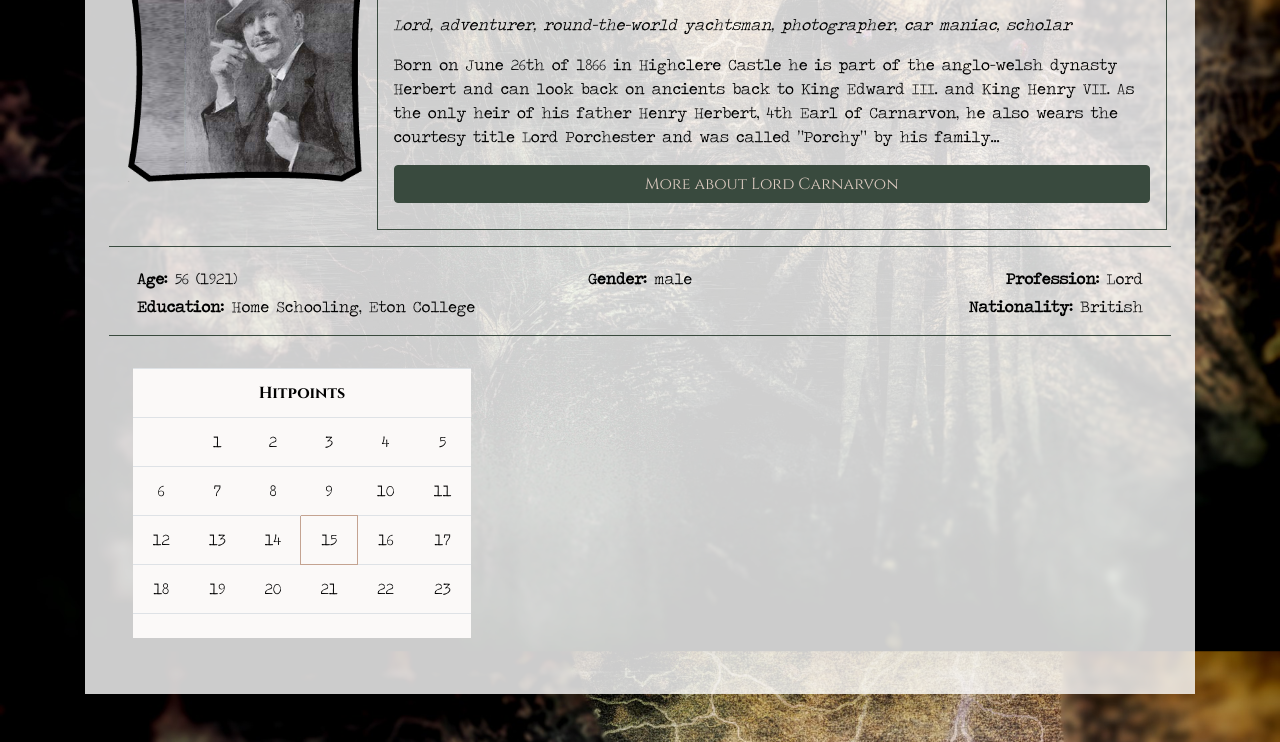
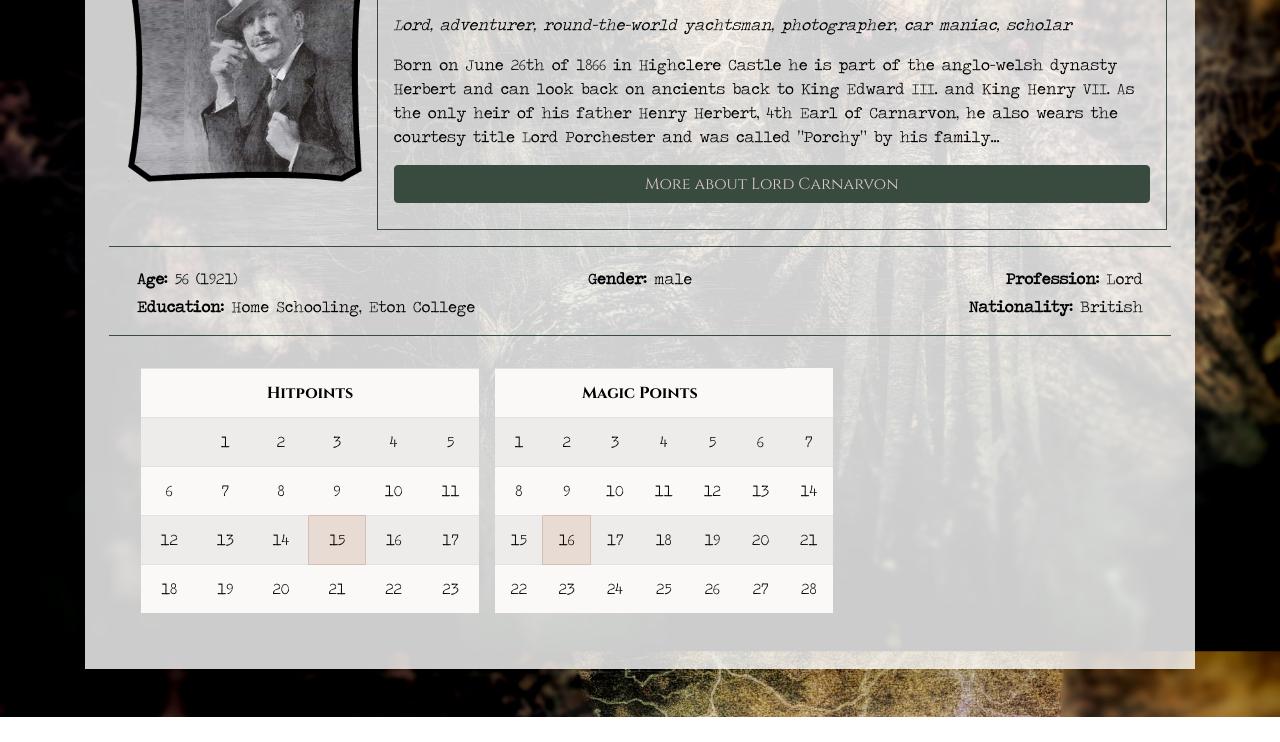
Before and after one commit to FeliOdras/Cthulhupark-Character-Manager, a website: page playerChars/lordcarnarvon.html in a window 1280 px wide. Shown: the part 202-944 px from the top of the page. After the commit the page ends 919 px from the top, so only its background shows below. Drawn offline with nearby package versions, Linux system fonts and the light colour scheme; a web font is replaced by a local one.

Commit message:
Added table magic points to charactersheet

```diff
--- a/assets/scss/custom-style.scss
+++ b/assets/scss/custom-style.scss
@@ -2,6 +2,7 @@
 @import "partials/vars";
 @import "../../node_modules/bootstrap/scss/bootstrap";
 @import "../../node_modules/@fontawesome/fontawesome-free/scss/fontawesome.scss";
+@import "partials/sections";
 @import "partials/typo";
 @import "partials/backgrounds";
 @import "partials/colors";
--- a/assets/scss/partials/_chars.scss
+++ b/assets/scss/partials/_chars.scss
@@ -1,9 +1,12 @@
 .charactersheet {
     td {
         &.max {
-            border: 1px solid darken($secondary, 15);
+            border: 1px solid darken($light, 15);
         }
 
+        &.current {
+            background-color: darken($light, 5);
+        }
 
     }
 }
--- a/playerChars/lordcarnarvon.html
+++ b/playerChars/lordcarnarvon.html
@@ -16,7 +16,8 @@
     <header class="bg-dark mainHeader sticky-top">
         <section class="titleSection">
             <nav class="navbar navbar-dark navbar-expand-lg justify-content-between">
-                <a class="text-secondary d-block navbar-brand headline" href="start.html" class="border-0"> Cthulhupark
+                <a class="text-secondary d-block navbar-brand headline" href="../start.html" class="border-0">
+                    Cthulhupark
                     Character&nbsp;Manager</a>
                 <button class="navbar-toggler" type="button" data-toggle="collapse" data-target="#mainNavigation"
                     aria-controls="mainNavigation" aria-expanded="false" aria-label="Toggle navigation">
@@ -132,11 +133,13 @@
                 </section>
             </div>
             <section class="pointsAttributes d-flex my-3 py-3 px-4 d-flex">
-                <table class="table-striped table-light table col-md-4 p-2 text-center">
+                <table class="table-striped table-light table col-md-4 p-2 text-center mx-2">
                     <thead>
                         <tr>
                             <td colspan="6" class="headline font-weight-bold text-center">Hitpoints</td>
                         </tr>
+                    </thead>
+                    <tbody>
                         <tr>
                             <td></td>
                             <td>1</td>
@@ -169,15 +172,52 @@
                             <td>22</td>
                             <td>23</td>
                         </tr>
+                    </tbody>
+                </table>
+                <table class="table-striped table-light table col-md-4 p-2 text-center mx-2">
+                    <thead>
                         <tr>
-                            <td></td>
-                            <td></td>
-                            <td></td>
-                            <td></td>
-                            <td></td>
-                            <td></td>
+                            <td colspan="6" class="headline font-weight-bold text-center">Magic Points</td>
                         </tr>
                     </thead>
+                    <tbody>
+                        <tr>
+                            <td>1</td>
+                            <td>2</td>
+                            <td>3</td>
+                            <td>4</td>
+                            <td>5</td>
+                            <td>6</td>
+                            <td>7</td>
+                        </tr>
+                        <tr>
+                            <td>8</td>
+                            <td>9</td>
+                            <td>10</td>
+                            <td>11</td>
+                            <td>12</td>
+                            <td>13</td>
+                            <td>14</td>
+                        </tr>
+                        <tr>
+                            <td>15</td>
+                            <td class="current max">16</td>
+                            <td>17</td>
+                            <td>18</td>
+                            <td>19</td>
+                            <td>20</td>
+                            <td>21</td>
+                        </tr>
+                        <tr>
+                            <td>22</td>
+                            <td>23</td>
+                            <td>24</td>
+                            <td>25</td>
+                            <td>26</td>
+                            <td>27</td>
+                            <td>28</td>
+                        </tr>
+                    </tbody>
                 </table>
             </section>
         </article>
```
Also changed, not shown: assets/css/custom-style.css.
